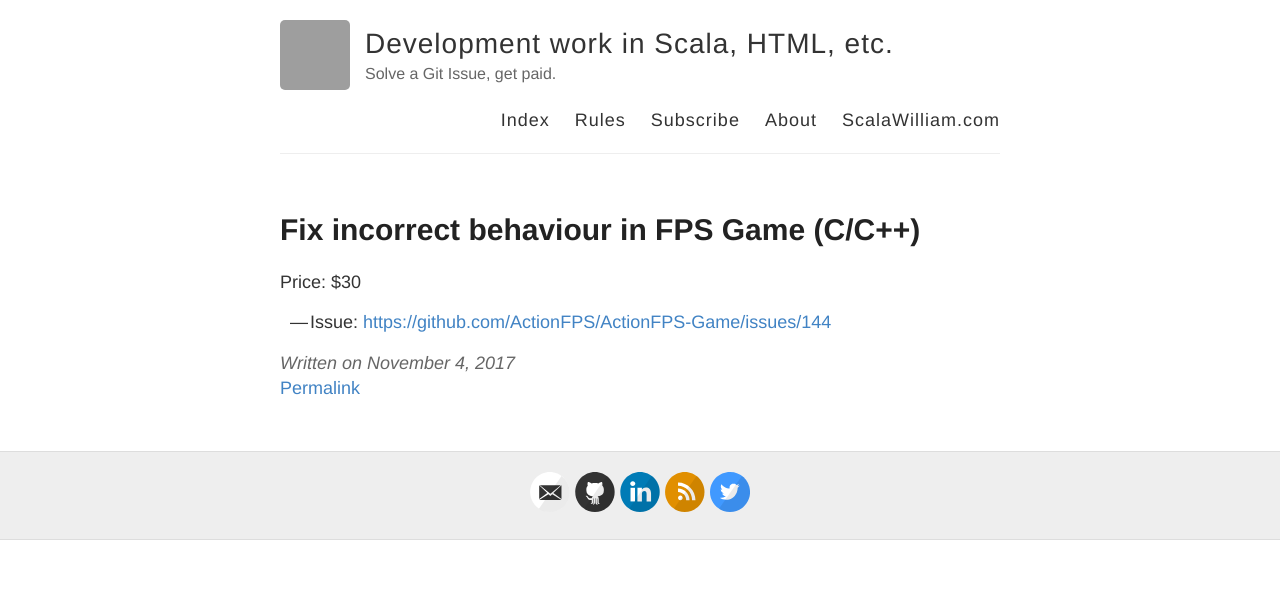
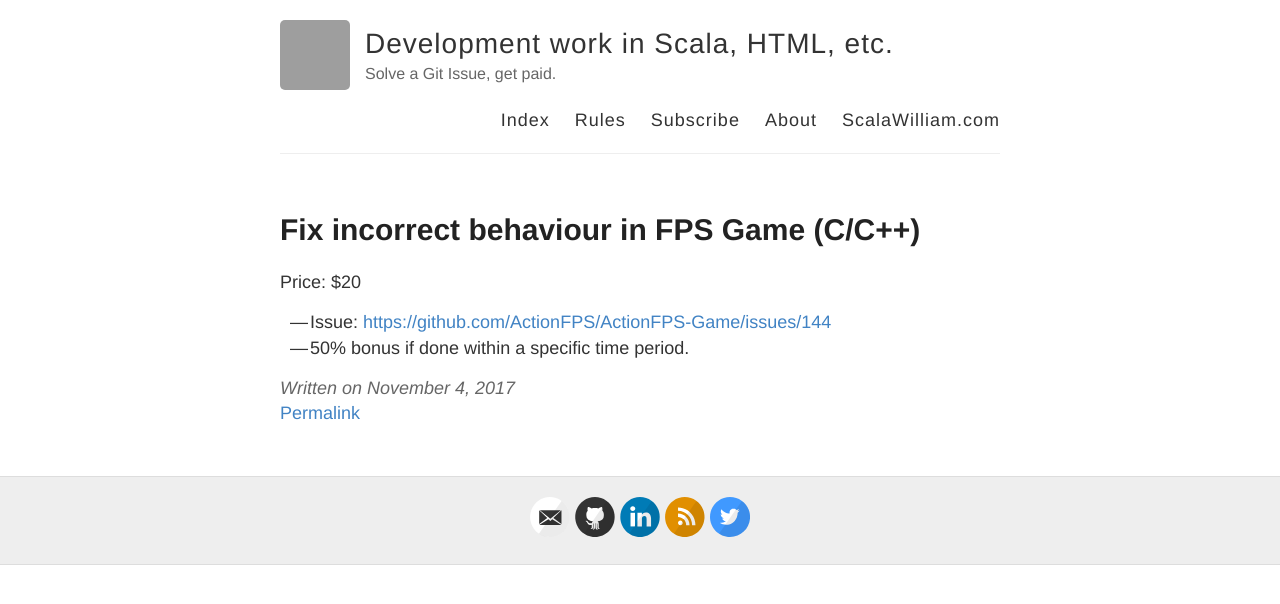
Before and after one commit to ScalaWilliam/Work, a Jekyll site: the page built from _posts/2017-11-04-fps-game-incorrect-behaviour.md, in a window 1280 px wide. Shown: the top 604 px of the page. Built offline with Jekyll 4.4.1, drawn with Linux system fonts in a browser that asks for light colours; our own code applies the rules of GitHub Pages for plain Markdown files; grey boxes are pictures that could not be loaded.

Commit message:
Update 2017-11-04-fps-game-incorrect-behaviour.md

```diff
--- a/_posts/2017-11-04-fps-game-incorrect-behaviour.md
+++ b/_posts/2017-11-04-fps-game-incorrect-behaviour.md
@@ -1,7 +1,8 @@
 ---
 title: Fix incorrect behaviour in FPS Game (C/C++)
-price: "$30"
+price: "$20"
 skills: [ c, c++, gamedev ]
 ---
 
 - Issue: [https://github.com/ActionFPS/ActionFPS-Game/issues/144](https://github.com/ActionFPS/ActionFPS-Game/issues/144)
+- 50% bonus if done within a specific time period.
```
